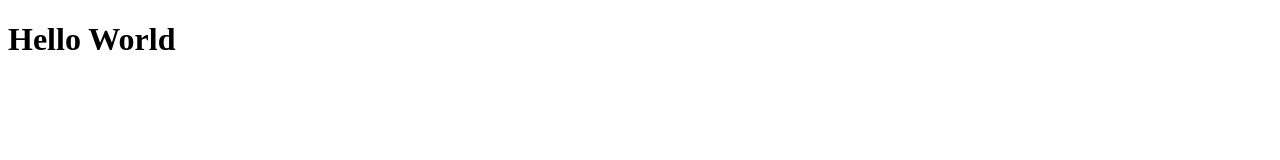
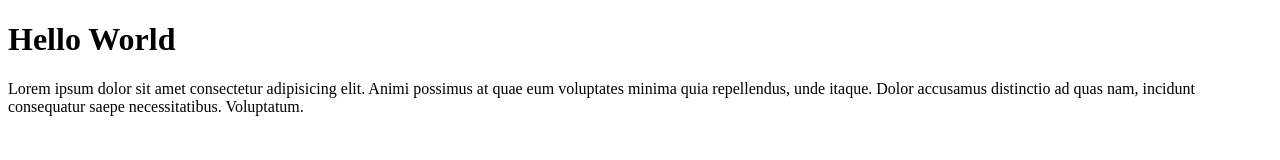
Before and after one commit to sannyy1/first-project, a plain HTML site: page index.html in a window 1280 px wide. Drawn offline with Linux system fonts and the light colour scheme.

Commit message:
Project init

```diff
--- a/index.html
+++ b/index.html
@@ -8,6 +8,8 @@
 <body>
 
     <h1>Hello World</h1>
+    <p>Lorem ipsum dolor sit amet consectetur adipisicing elit. Animi possimus at quae eum voluptates minima quia repellendus,
+     unde itaque. Dolor accusamus distinctio ad quas nam, incidunt consequatur saepe necessitatibus. Voluptatum.</p>
 
 </body>
 </html>
```
